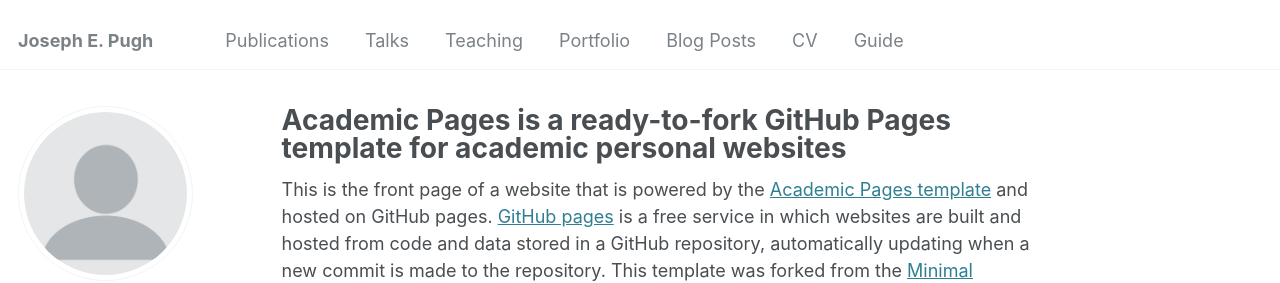
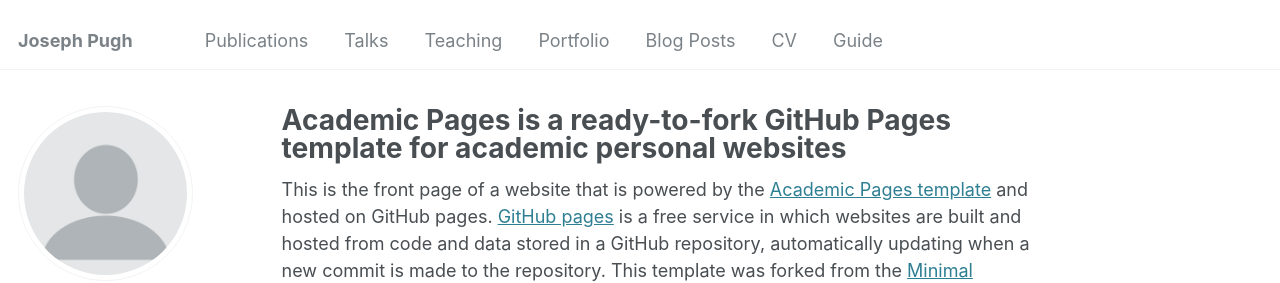
Before and after one commit to jepugh/jepugh.github.io, a Jekyll site: the page built from _pages/about.md, in a window 1280 px wide. Shown: the top 283 px of the page. Built offline with Jekyll 4.4.1, drawn with Linux system fonts in a browser that asks for light colours; some web fonts are replaced.

```diff
--- a/_config.yml
+++ b/_config.yml
@@ -8,7 +8,7 @@
 
 # Basic Site Settings
 locale                   : "en-US"
-title                    : "Joseph E. Pugh"
+title                    : "Joseph Pugh"
 title_separator          : "-"
 name                     : &name "Your Name"
 description              : &description "personal description"
```
